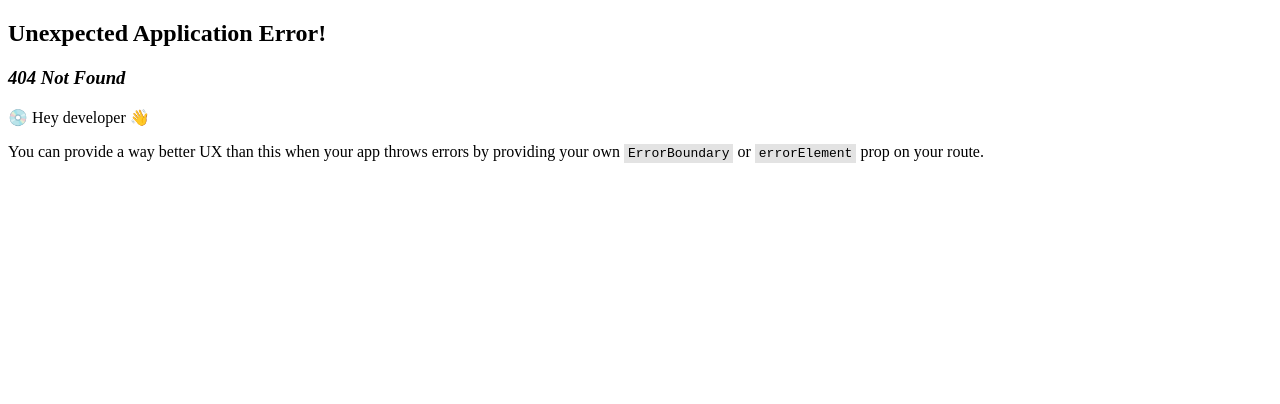
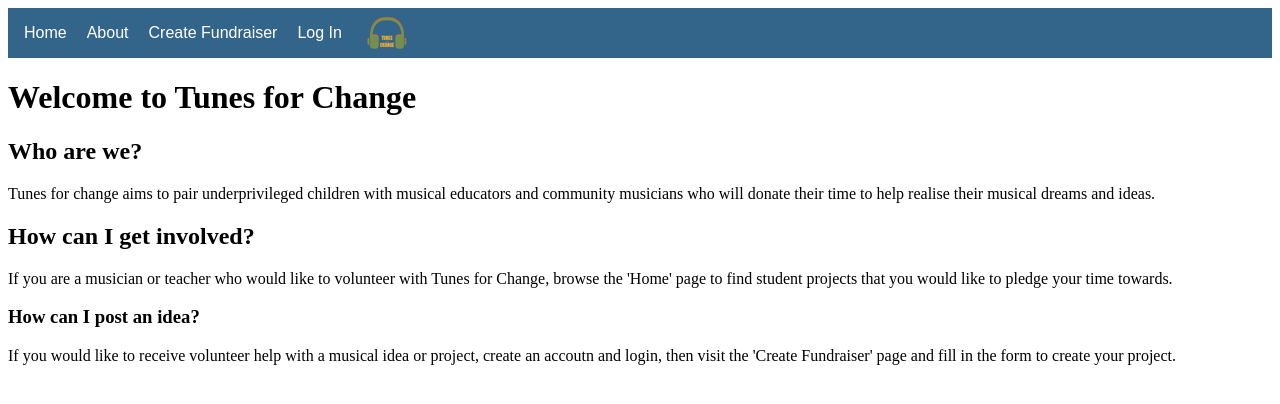
Before and after one commit to CarolynWilkinson94/crowdfunding_frontend, a React (Vite) app: page /about in a window 1280 px wide. Before the commit this address had no page. Shown: the top 404 px of the page. Built offline with nearby package versions, Linux system fonts and the light colour scheme.

Commit message:
added some css to navbar

```diff
--- a/src/components/NavBar.css
+++ b/src/components/NavBar.css
@@ -1,7 +1,7 @@
 nav {
     font-family: Arial, Helvetica, sans-serif;
     font-size: 1em;
-    background-color: black;
+    background-color: #33658A;
     display: flex;
     justify-content: flex-start;
     align-items: center;
@@ -15,6 +15,11 @@ nav {
 
 }
 
+.nav-logo {
+    display: flex;
+    justify-content: center;
+}
+
 nav a {
     color:white;
     text-decoration: none;
--- a/src/components/NavBar.jsx
+++ b/src/components/NavBar.jsx
@@ -13,16 +13,23 @@ function NavBar() {
     return (
         <div>
             <nav>
+
                 <Link to="/">Home</Link>
+
+                <Link to="/about">About</Link>
                 <Link to="create">Create Fundraiser</Link>
                 {auth.token ? (
                     <Link to="/" onClick={handleLogout}>
                         Logout
                     </Link>
+
                 ) : (
                 <Link to="/login">Log In</Link>
 
                 )}
+                <div className="nav-logo">
+                    <img src="public/img/tfc_logo.png" alt="Tunes for Change logo"/>
+                </div>
             </nav>
             <Outlet />
         </div>
--- a/src/main.jsx
+++ b/src/main.jsx
@@ -8,9 +8,11 @@ import FundraiserPage from "./pages/FundraiserPage.jsx";
 import LoginPage from "./pages/LoginPage.jsx";
 import SignUpPage from "./pages/SignUpPage.jsx";
 import CreateFundraiserPage from "./pages/CreateFundraiserPage.jsx";
+import AboutPage from "./pages/AboutPage.jsx";
 
 import NavBar from "./components/NavBar.jsx";
 import { AuthProvider } from "./components/AuthProvider.jsx";
+
 
 const router = createBrowserRouter([
   {
@@ -22,6 +24,7 @@ const router = createBrowserRouter([
       {path: "/fundraiser/:id", element: <FundraiserPage />},
       {path: "/signup", element: <SignUpPage />},
       {path: "/create", element: <CreateFundraiserPage />},
+      {path: "/about", element: <AboutPage />},
 
     ],
   },
--- a/src/pages/AboutPage.jsx
+++ b/src/pages/AboutPage.jsx
@@ -0,0 +1,16 @@
+export default function aboutPage() {
+    return(
+        <div>
+            <h1>Welcome to Tunes for Change</h1>
+            <h2>Who are we?</h2>
+            <p>Tunes for change aims to pair underprivileged children with musical educators and community musicians who will donate their time to help realise their musical dreams and ideas.
+            </p>
+            <h2>How can I get involved?</h2>
+            <p>If you are a musician or teacher who would like to volunteer with Tunes for Change, browse the 'Home' page to find student projects that you would like to pledge your time towards.</p>
+            <h3>How can I post an idea?</h3>
+            <p>If you would like to receive volunteer help with a musical idea or project, create an accoutn and login, then visit the 'Create Fundraiser' page and fill in the form to create your project.</p>
+
+
+        </div>
+    )
+}
```
Also changed, not shown: public/img/tfc_logo.png (added).
